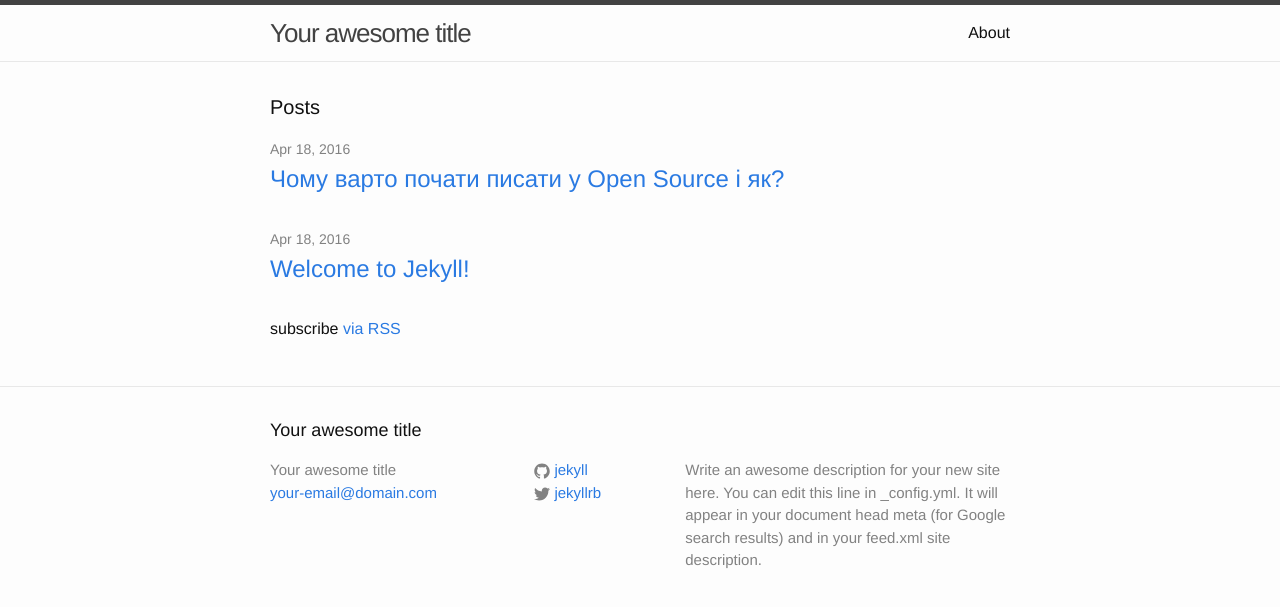
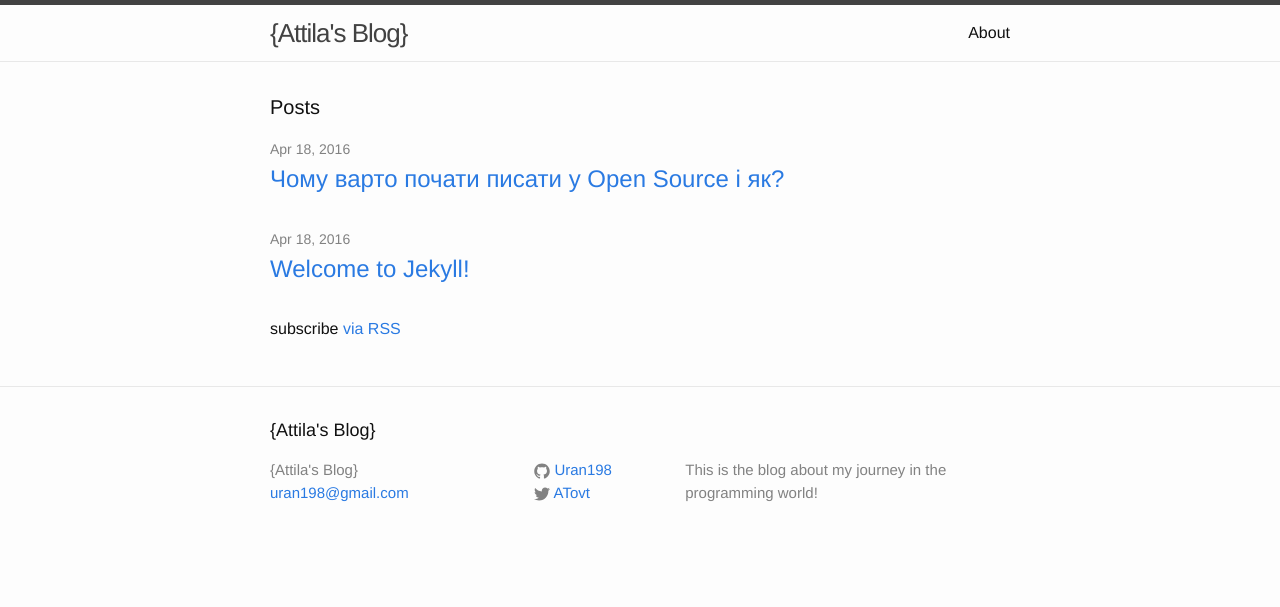
Before and after one commit to attila0x2A/uran198.github.io, a Jekyll site: the page built from index.html, in a window 1280 px wide. Shown: the top 607 px of the page. Built offline with Jekyll 4.4.1, drawn with Linux system fonts in a browser that asks for light colours.

Commit message:
Configured jekyll

```diff
--- a/_config.yml
+++ b/_config.yml
@@ -6,16 +6,14 @@
 # 'jekyll serve'. If you change this file, please restart the server process.
 
 # Site settings
-title: Your awesome title
-email: your-email@domain.com
+title: "{Attila's Blog}"
+email: uran198@gmail.com
 description: > # this means to ignore newlines until "baseurl:"
-  Write an awesome description for your new site here. You can edit this
-  line in _config.yml. It will appear in your document head meta (for
-  Google search results) and in your feed.xml site description.
+  This is the blog about my journey in the programming world!
 baseurl: "" # the subpath of your site, e.g. /blog
 url: "http://yourdomain.com" # the base hostname & protocol for your site
-twitter_username: jekyllrb
-github_username:  jekyll
+twitter_username: ATovt
+github_username:  Uran198
 
 # Build settings
 markdown: kramdown
```
